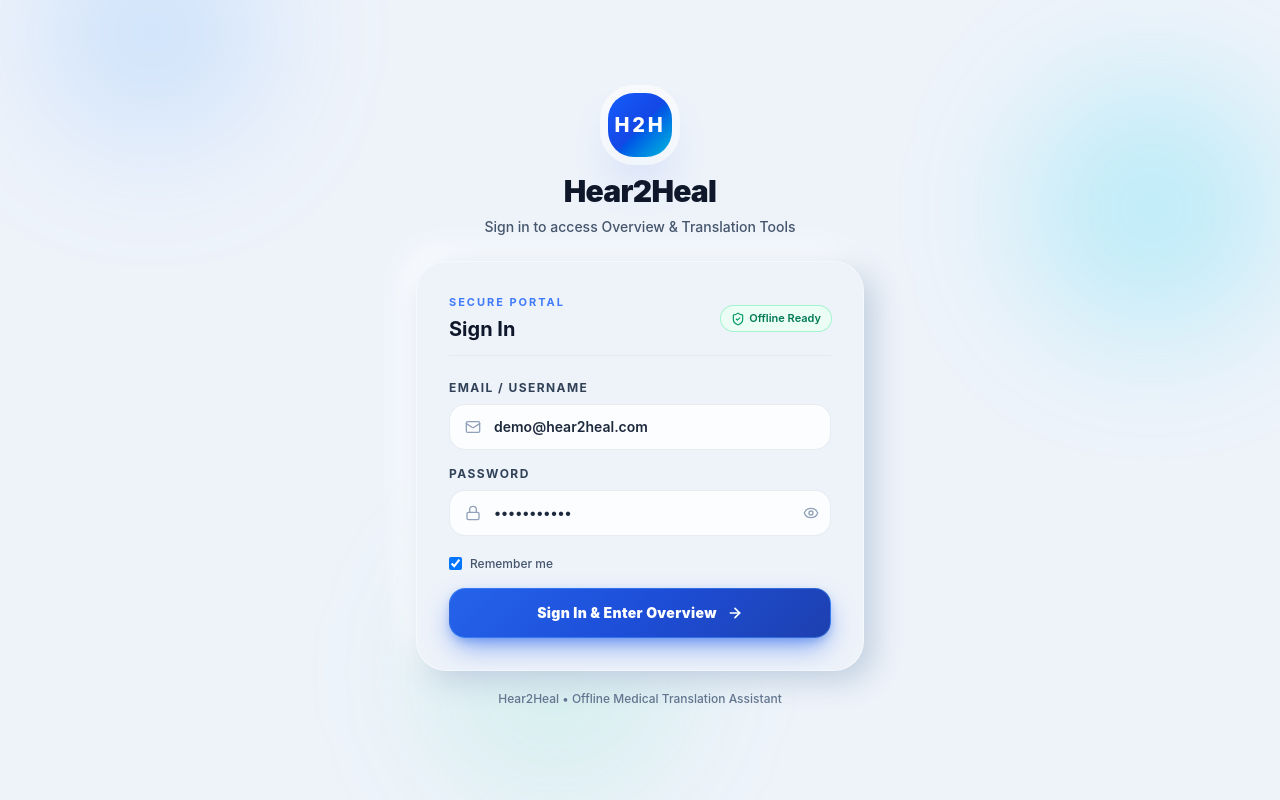
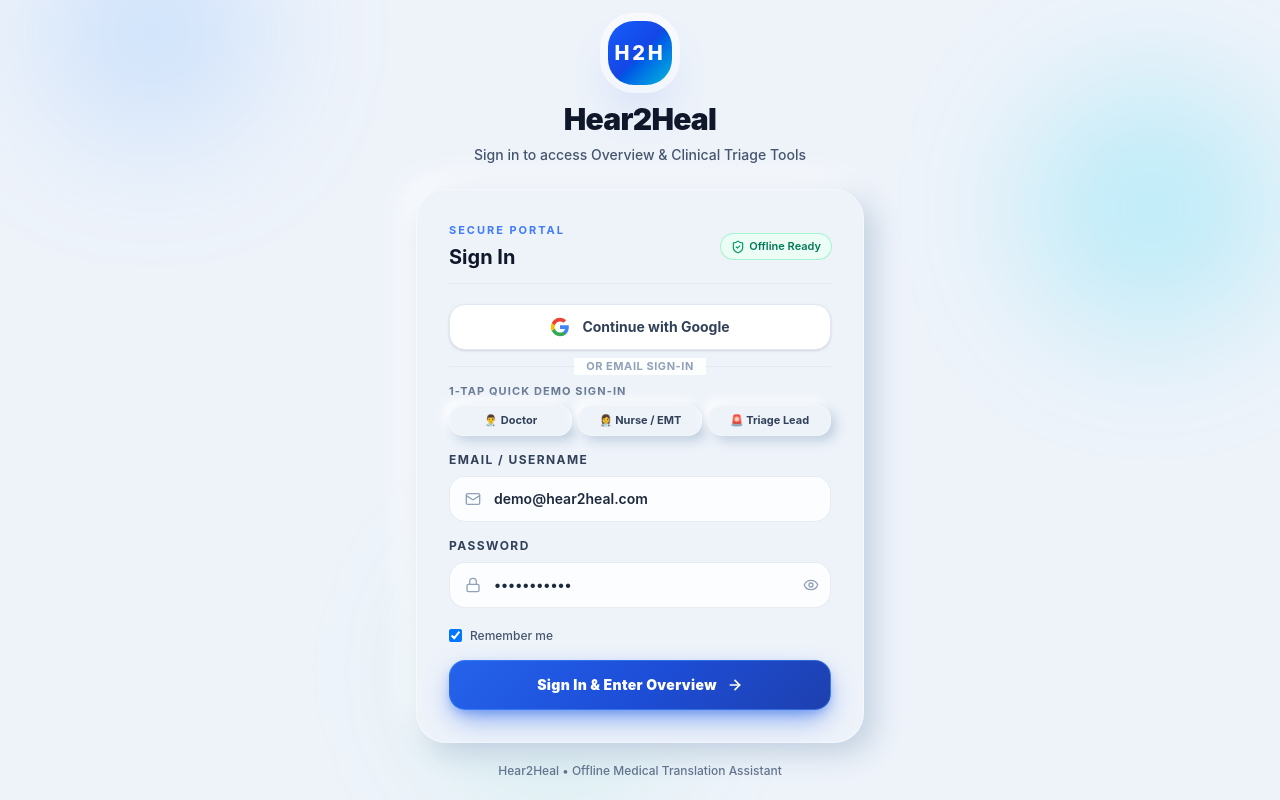
Before and after one commit to roshankrsahu2005/HACKTHON, a React (Vite) app in the folder frontend/: page / in a window 1280 px wide. Built offline with nearby package versions, Linux system fonts and the light colour scheme; no server answers.

Commit message:
feat: enhance authentication with Google sign-in and persistent sessions

```diff
--- a/frontend/src/App.tsx
+++ b/frontend/src/App.tsx
@@ -46,11 +46,56 @@
 import { HistoryScreen } from './components/screens/HistoryScreen';
 import { ProfileScreen } from './components/screens/ProfileScreen';
 import { SettingsScreen } from './components/screens/SettingsScreen';
+import { getSupabaseClient } from './utils/supabase';
 
 export default function App() {
-  // Authentication State (Default: false to show Login first)
-  const [isAuthenticated, setIsAuthenticated] = useState<boolean>(false);
-  const [currentUser, setCurrentUser] = useState<AppUser | null>(null);
+  // Authentication State with localStorage persistence
+  const [currentUser, setCurrentUser] = useState<AppUser | null>(() => {
+    try {
+      const saved = localStorage.getItem('h2h_user');
+      return saved ? JSON.parse(saved) : null;
+    } catch {
+      return null;
+    }
+  });
+
+  const [isAuthenticated, setIsAuthenticated] = useState<boolean>(() => {
+    try {
+      return localStorage.getItem('h2h_authenticated') === 'true';
+    } catch {
+      return false;
+    }
+  });
+
+  // Check for active Supabase OAuth session on mount
+  useEffect(() => {
+    const client = getSupabaseClient();
+    if (!client) return;
+
+    client.auth.getSession().then(({ data: { session } }) => {
+      if (session?.user) {
+        const authUser: AppUser = {
+          name: session.user.user_metadata?.full_name || session.user.email?.split('@')[0] || 'Clinician',
+          email: session.user.email || 'clinician.google@hear2heal.com'
+        };
+        handleLoginSuccess(authUser);
+      }
+    });
+
+    const { data: { subscription } } = client.auth.onAuthStateChange((_event, session) => {
+      if (session?.user) {
+        const authUser: AppUser = {
+          name: session.user.user_metadata?.full_name || session.user.email?.split('@')[0] || 'Clinician',
+          email: session.user.email || 'clinician.google@hear2heal.com'
+        };
+        handleLoginSuccess(authUser);
+      }
+    });
+
+    return () => {
+      subscription?.unsubscribe();
+    };
+  }, []);
 
   // Global Theme Option State
   const [currentTheme, setCurrentTheme] = useState<ThemeOption>(() => {
@@ -86,13 +131,25 @@
   const handleLoginSuccess = (user: AppUser) => {
     setCurrentUser(user);
     setIsAuthenticated(true);
-    setCurrentScreen('splash'); // 1st me hi login karke hi overview me enter karega
+    try {
+      localStorage.setItem('h2h_authenticated', 'true');
+      localStorage.setItem('h2h_user', JSON.stringify(user));
+    } catch (e) {
+      console.warn('Storage notice:', e);
+    }
+    setCurrentScreen('splash');
   };
 
   // Handle logout
   const handleLogout = () => {
     setIsAuthenticated(false);
     setCurrentUser(null);
+    try {
+      localStorage.removeItem('h2h_authenticated');
+      localStorage.removeItem('h2h_user');
+    } catch (e) {
+      console.warn('Storage notice:', e);
+    }
   };
 
   // Swap languages
--- a/frontend/src/components/screens/LoginScreen.tsx
+++ b/frontend/src/components/screens/LoginScreen.tsx
@@ -28,59 +28,119 @@
       return undefined;
     }
 
+    try {
       const { error } = await client.auth.signInWithPassword({
         email: loginEmail,
         password: loginPassword,
       });
 
-    if (error) {
-      console.error('Supabase auth failed:', error.message);
-      setAuthError(error.message);
-      return false;
+      if (!error) {
+        setAuthError('');
+        return true;
       }
 
+      // If user not found, try signing up automatically in Supabase Auth
+      if (error.message.toLowerCase().includes('invalid login credentials') || error.message.toLowerCase().includes('user not found')) {
+        const { error: signUpError } = await client.auth.signUp({
+          email: loginEmail,
+          password: loginPassword,
+        });
+
+        if (!signUpError) {
           setAuthError('');
           return true;
+        }
+      }
+    } catch (e) {
+      console.warn('Supabase auth attempt notice:', e);
+    }
+
+    // Return undefined to allow seamless local/offline clinician login fallback
+    return undefined;
   };
 
-  const handleSubmit = async (e?: React.FormEvent) => {
+  const handleSubmit = (e?: React.FormEvent) => {
     if (e) e.preventDefault();
     setAuthError('');
     setIsLoading(true);
 
+    const userName = email ? email.split('@')[0] : 'Clinician';
+    const userEmail = email || 'demo@hear2heal.com';
+
+    // Fire Supabase auth in background without blocking login
     try {
-      const supabaseLogin = await trySupabaseLogin(email, password);
-      if (supabaseLogin === true) {
-        setIsLoading(false);
-        onLoginSuccess({
-          name: email.split('@')[0] || 'User',
-          email: email || 'demo@hear2heal.com',
-        });
-        return;
+      const client = getSupabaseClient();
+      if (client) {
+        client.auth.signInWithPassword({ email: userEmail, password }).catch(() => {});
       }
-      if (supabaseLogin === false) {
-        setIsLoading(false);
-        return;
-      }
-    } catch (error) {
-      console.error('Supabase login failed:', error);
-      if (isSupabaseConfigured()) {
-        const message = 'Supabase login failed. Check the connection and try again.';
-        setAuthError(message);
-        setIsLoading(false);
-        return;
-      }
+    } catch {
+      // Ignore background auth errors
     }
 
+    // Instant zero-delay login transition
     setTimeout(() => {
       setIsLoading(false);
       onLoginSuccess({
-        name: email.split('@')[0] || 'User',
-        email: email || 'demo@hear2heal.com'
+        name: userName,
+        email: userEmail
       });
-    }, 400);
+    }, 120);
   };
 
+  const handleQuickRoleSelect = (roleName: string, roleEmail: string) => {
+    setEmail(roleEmail);
+    setPassword('password123');
+    setIsLoading(true);
+    setTimeout(() => {
+      setIsLoading(false);
+      onLoginSuccess({
+        name: roleName,
+        email: roleEmail
+      });
+    }, 100);
+  };
+
+  const handleGoogleSignIn = async () => {
+    setIsLoading(true);
+    setAuthError('');
+
+    try {
+      const client = getSupabaseClient();
+      if (client && isSupabaseConfigured()) {
+        const { data, error } = await client.auth.signInWithOAuth({
+          provider: 'google',
+          options: {
+            redirectTo: window.location.origin,
+            queryParams: {
+              access_type: 'offline',
+              prompt: 'consent',
+            }
+          }
+        });
+
+        if (!error && data?.url) {
+          // If browser redirects to Google, navigation will happen automatically
+          window.location.href = data.url;
+          return;
+        }
+
+        if (error) {
+          console.warn('Supabase Google OAuth provider notice:', error.message);
+        }
+      }
+    } catch (e) {
+      console.warn('Google OAuth notice:', e);
+    }
+
+    // Instant Google Clinician Session fallback
+    setTimeout(() => {
+      setIsLoading(false);
+      onLoginSuccess({
+        name: 'Dr. Clinician (Google)',
+        email: 'clinician.google@hear2heal.com'
+      });
+    }, 120);
+  };
 
   return (
     <div className="min-h-screen w-full flex flex-col items-center justify-center p-4 relative font-sans text-slate-800 overflow-hidden">
@@ -97,12 +157,12 @@
             Hear2Heal
           </h1>
           <p className="text-xs sm:text-sm text-slate-600 font-medium mt-2">
-            Sign in to access Overview & Translation Tools
+            Sign in to access Overview & Clinical Triage Tools
           </p>
         </div>
 
         <div className="glass-panel rounded-[30px] p-6 sm:p-8 border border-white/60">
-          <div className="mb-6 pb-3 border-b border-slate-200/80 flex items-center justify-between">
+          <div className="mb-5 pb-3 border-b border-slate-200/80 flex items-center justify-between">
             <div>
               <p className="text-[11px] font-bold uppercase tracking-[0.18em] text-blue-600/80">Secure Portal</p>
               <h2 className="text-xl font-bold text-slate-900 mt-1">Sign In</h2>
@@ -111,6 +171,72 @@
               <ShieldCheck className="w-3.5 h-3.5 text-emerald-600" />
               <span>Offline Ready</span>
             </span>
+          </div>
+
+          {/* Sign in with Google Button */}
+          <button
+            type="button"
+            onClick={handleGoogleSignIn}
+            disabled={isLoading}
+            className="w-full py-3 px-4 rounded-2xl bg-white hover:bg-slate-50 text-slate-700 font-bold text-sm border border-slate-200 shadow-sm transition-all hover:shadow-md active:scale-[0.98] cursor-pointer flex items-center justify-center gap-3 mb-4"
+          >
+            <svg className="w-5 h-5 shrink-0" viewBox="0 0 24 24">
+              <path
+                fill="#4285F4"
+                d="M22.56 12.25c0-.78-.07-1.53-.2-2.25H12v4.26h5.92c-.26 1.37-1.04 2.53-2.21 3.31v2.77h3.57c2.08-1.92 3.28-4.74 3.28-8.09z"
+              />
+              <path
+                fill="#34A853"
+                d="M12 23c2.97 0 5.46-.98 7.28-2.66l-3.57-2.77c-.98.66-2.23 1.06-3.71 1.06-2.86 0-5.29-1.93-6.16-4.53H2.18v2.84C3.99 20.53 7.7 23 12 23z"
+              />
+              <path
+                fill="#FBBC05"
+                d="M5.84 14.09c-.22-.66-.35-1.36-.35-2.09s.13-1.43.35-2.09V7.06H2.18C1.43 8.55 1 10.22 1 12s.43 3.45 1.18 4.94l2.85-2.22.81-.63z"
+              />
+              <path
+                fill="#EA4335"
+                d="M12 5.38c1.62 0 3.06.56 4.21 1.64l3.15-3.15C17.45 2.09 14.97 1 12 1 7.7 1 3.99 3.47 2.18 7.06l3.66 2.84c.87-2.6 3.3-4.52 6.16-4.52z"
+              />
+            </svg>
+            <span>Continue with Google</span>
+          </button>
+
+          {/* Divider */}
+          <div className="relative flex items-center justify-center my-4">
+            <div className="border-t border-slate-200/80 w-full" />
+            <span className="bg-white/90 px-3 text-[11px] font-bold text-slate-400 uppercase tracking-wider absolute">
+              or email sign-in
+            </span>
+          </div>
+
+          {/* Quick Role Selection Pills */}
+          <div className="mb-4">
+            <label className="block text-[11px] font-bold text-slate-500 mb-1.5 uppercase tracking-[0.1em]">
+              1-Tap Quick Demo Sign-In
+            </label>
+            <div className="grid grid-cols-3 gap-1.5">
+              <button
+                type="button"
+                onClick={() => handleQuickRoleSelect('Dr. Sharma', 'doctor@hear2heal.com')}
+                className="py-1.5 px-2 rounded-xl neu-button text-[11px] font-bold text-slate-700 hover:text-blue-700 hover:border-blue-400 cursor-pointer transition-all text-center truncate"
+              >
+                👨‍⚕️ Doctor
+              </button>
+              <button
+                type="button"
+                onClick={() => handleQuickRoleSelect('Nurse Priya', 'nurse@hear2heal.com')}
+                className="py-1.5 px-2 rounded-xl neu-button text-[11px] font-bold text-slate-700 hover:text-blue-700 hover:border-blue-400 cursor-pointer transition-all text-center truncate"
+              >
+                👩‍⚕️ Nurse / EMT
+              </button>
+              <button
+                type="button"
+                onClick={() => handleQuickRoleSelect('Triage Officer', 'triage@hear2heal.com')}
+                className="py-1.5 px-2 rounded-xl neu-button text-[11px] font-bold text-slate-700 hover:text-blue-700 hover:border-blue-400 cursor-pointer transition-all text-center truncate"
+              >
+                🚨 Triage Lead
+              </button>
+            </div>
           </div>
 
           <form onSubmit={handleSubmit} className="space-y-4">
```
Lines whose indentation alone changed are shown as unchanged.
